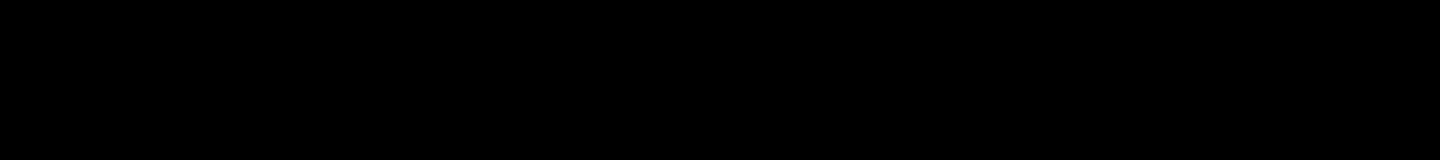
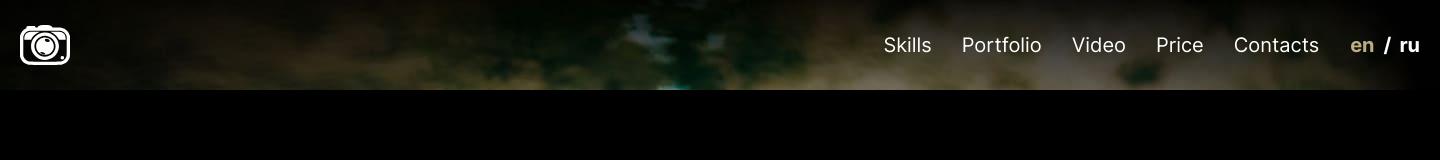
Before and after one commit to artsiom90/portfolio-rsschool, a plain HTML site: page portfolio/index.html in a window 1280 px wide. Shown: the whole page, 1440 px wide, since content can reach past the window. Drawn offline with Linux system fonts and the light colour scheme.

Commit message:
feat: add header

```diff
--- a/portfolio/index.html
+++ b/portfolio/index.html
@@ -11,6 +11,33 @@
 </head>
 
 <body>
+    <header class="header">
+        <div class="container header-container">
+            <a href="/" class="logo"></a>
+            <nav class="nav">
+                <ul class="nav-list">
+                    <li class="nav-list-item">
+                        <a href="#skills">Skills</a>
+                    </li>
+                    <li class="nav-list-item">
+                        <a href="#portfolio">Portfolio</a>
+                    </li>
+                    <li class="nav-list-item">
+                        <a href="#video">Video</a>
+                    </li>
+                    <li class="nav-list-item">
+                        <a href="#price">Price</a>
+                    </li>
+                    <li class="nav-list-item">
+                        <a href="#contacts">Contacts</a>
+                    </li>
+                </ul>
+            </nav>
+            <div class="languages">
+                <span class="languages-eng language-active">en</span><span>/</span><span class="languages-ru">ru</span>
+            </div>
+        </div>
+    </header>
 
     <script src="./script.js"></script>
 </body>
--- a/portfolio/style.css
+++ b/portfolio/style.css
@@ -20,6 +20,10 @@
 /* fonts */
 
 /* styles */
+html {
+    scroll-behavior: smooth;
+}
+
 *,
 *::before,
 *::after {
@@ -84,4 +88,77 @@ body {
     padding: 0 20px;
 }
 
+/* header */
+.header-container {
+    display: flex;
+    background: url('./assets/img/image-bg.jpg');
+    background-repeat: no-repeat;
+    background-position: center 0;
+}
+
+.logo {
+    width: 50px;
+    background-image: url(./assets/svg/logo.svg);
+    background-size: contain;
+    background-repeat: no-repeat;
+    background-position: 0 25px;
+    transition: 0.3s;
+}
+
+.logo:hover {
+    filter: invert(26%) sepia(15%) saturate(638%) hue-rotate(7deg) brightness(92%) contrast(87%);
+}
+
+.nav {
+    padding-top: 20px;
+    margin-left: auto
+}
+
+.nav-list {
+    display: flex;
+    gap: 30px;
+    font-family: Inter;
+    font-size: 20px;
+    line-height: 50px;
+    color: #FFFFFF;
+}
+
+.nav-list-item:last-child {
+    margin-right: 31px;
+}
+
+.nav-list-item a:hover {
+    color: #BDAE82;
+}
+
+.languages {
+    display: inline-block;
+    padding: 20px 0;
+    font-family: Inter;
+    font-weight: bold;
+    font-size: 20px;
+    line-height: 50px;
+    color: #FFFFFF;
+}
+
+.languages-eng:hover,
+.languages-ru:hover {
+    color: #BDAE82;
+    cursor: pointer;
+    transition: 0.3s;
+}
+
+.languages span:nth-child(1) {
+    margin-right: 9px;
+}
+
+.languages span:nth-child(2) {
+    margin-right: 8px;
+}
+
+.language-active {
+    color: #BDAE82;
+}
+
+/* header */
 /* styles */
```
